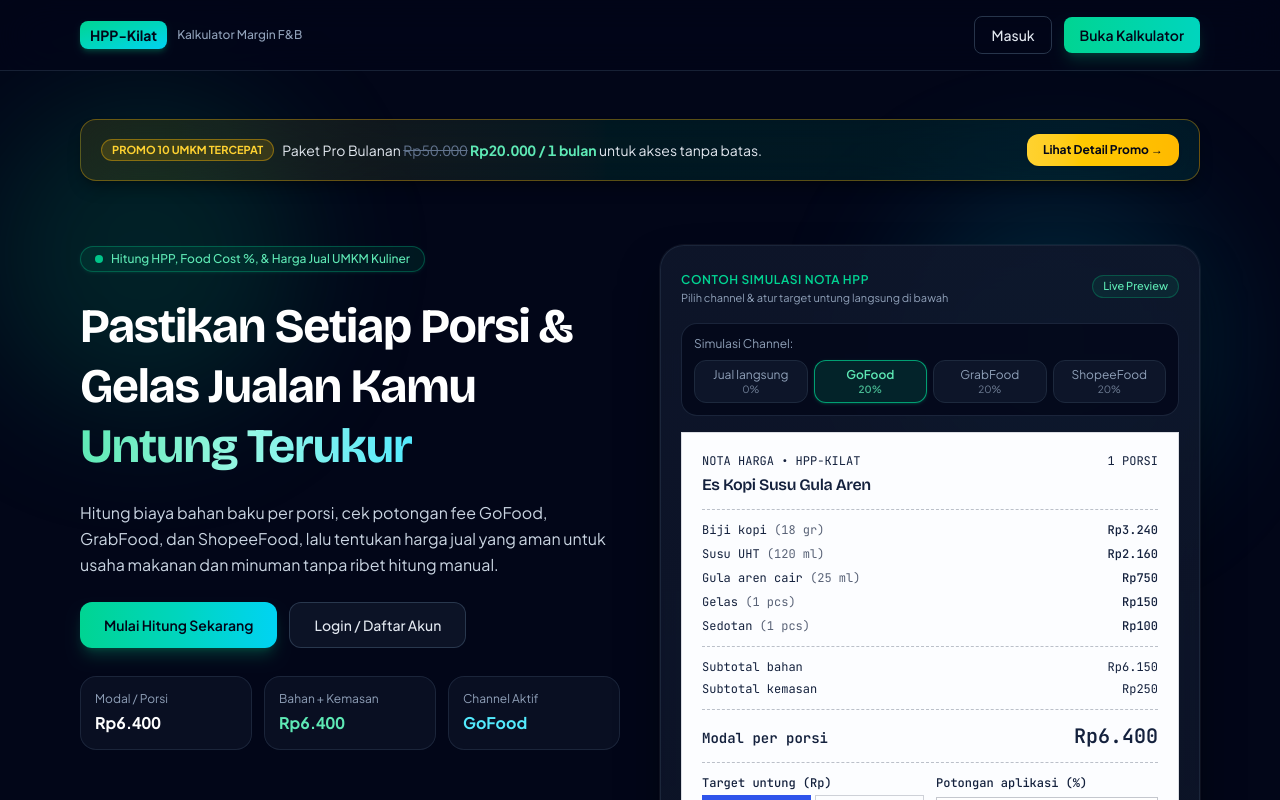
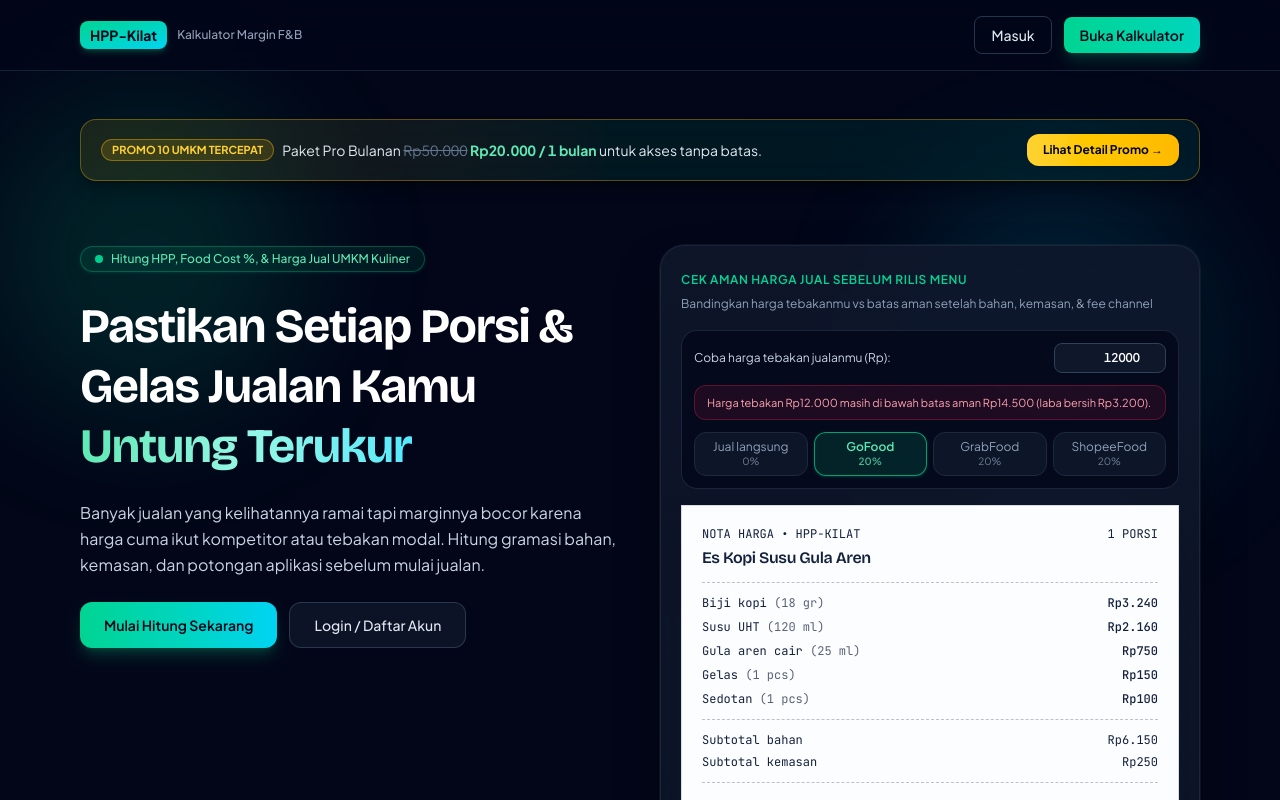
Before and after one commit to fokusindiri/hpp-kilat, a React (Vite) app: page / in a window 1280 px wide. Shown: the top 800 px of the page. Built offline with nearby package versions, Linux system fonts and the light colour scheme; no server answers.

Commit message:
feat: fokus cek kebocoran harga jual sebelum rilis menu & hapus kotak metrik

```diff
--- a/src/pages/LandingPage.tsx
+++ b/src/pages/LandingPage.tsx
@@ -66,6 +66,7 @@ export function LandingPage({ onNavigate }: LandingPageProps) {
   );
   const [profitMode, setProfitMode] = useState<ProfitMode>(sampleRecipe.profit_mode);
   const [profitValue, setProfitValue] = useState<number>(sampleRecipe.profit_value);
+  const [guessedPrice, setGuessedPrice] = useState<number>(12000);
   const [copiedSummary, setCopiedSummary] = useState(false);
   const [showUpgradeModal, setShowUpgradeModal] = useState(false);
 
@@ -124,6 +125,30 @@ export function LandingPage({ onNavigate }: LandingPageProps) {
     );
   };
 
+  const guessedLeakStatus = useMemo(() => {
+    if (!activeChannelCalc) return null;
+    const feeRate = (activeChannelCalc.channel.fee_percent || 0) / 100;
+    const netReceived = guessedPrice * (1 - feeRate);
+    const netProfit = netReceived - sampleCalc.hpp;
+    const minPrice = activeChannelCalc.minPrice;
+
+    if (minPrice !== null && guessedPrice < minPrice) {
+      return {
+        isLeaky: true,
+        text: `Harga tebakan ${formatRupiah(guessedPrice)} masih di bawah batas aman ${formatRupiah(
+          minPrice
+        )} (laba bersih ${formatRupiah(netProfit)}).`,
+      };
+    }
+
+    return {
+      isLeaky: false,
+      text: `Harga tebakan ${formatRupiah(
+        guessedPrice
+      )} sudah melewati batas aman channel ini (estimasi laba bersih ${formatRupiah(netProfit)}).`,
+    };
+  }, [activeChannelCalc, guessedPrice, sampleCalc.hpp]);
+
   const handleCopySummary = async () => {
     const minPriceText =
       activeChannelCalc && !activeChannelCalc.impossibleMargin && activeChannelCalc.minPrice !== null
@@ -135,7 +160,7 @@ export function LandingPage({ onNavigate }: LandingPageProps) {
       `Modal per porsi: ${formatRupiah(sampleCalc.hpp)}`,
       `Channel ${activeChannelCalc?.channel.name ?? 'Utama'} (Fee ${
         activeChannelCalc?.channel.fee_percent ?? 0
-      }%): Harga jual min ${minPriceText}`,
+      }%): Batas aman ${minPriceText}`,
     ].join('\n');
 
     try {
@@ -213,7 +238,7 @@ export function LandingPage({ onNavigate }: LandingPageProps) {
           className="pointer-events-none absolute right-0 top-28 h-80 w-80 rounded-full bg-cyan-500/15 blur-3xl"
         />
 
-        {/* Hero & Simulasi Nota */}
+        {/* Hero & Cek Aman Harga Jual Sebelum Rilis Menu */}
         <section className="relative z-10 grid gap-10 lg:grid-cols-2 lg:items-start">
           <div className="space-y-6">
             <div className="inline-flex items-center gap-2 rounded-full border border-emerald-400/30 bg-emerald-500/10 px-3.5 py-1 text-xs font-medium text-emerald-300 shadow-sm shadow-emerald-500/10">
@@ -229,9 +254,9 @@ export function LandingPage({ onNavigate }: LandingPageProps) {
             </h1>
 
             <p className="text-base leading-relaxed text-slate-300">
-              Hitung biaya bahan baku per porsi, cek potongan fee GoFood, GrabFood, dan
-              ShopeeFood, lalu tentukan harga jual yang aman untuk usaha makanan dan minuman tanpa
-              ribet hitung manual.
+              Banyak jualan yang kelihatannya ramai tapi marginnya bocor karena harga cuma ikut
+              kompetitor atau tebakan modal. Hitung gramasi bahan, kemasan, dan potongan aplikasi
+              sebelum mulai jualan.
             </p>
 
             <div className="flex flex-wrap gap-3">
@@ -250,56 +275,54 @@ export function LandingPage({ onNavigate }: LandingPageProps) {
                 Login / Daftar Akun
               </button>
             </div>
-
-            <div className="grid grid-cols-3 gap-3 pt-1 text-xs">
-              <div className="rounded-2xl border border-slate-800/90 bg-slate-900/60 p-3.5 backdrop-blur">
-                <p className="text-slate-400">Modal / Porsi</p>
-                <p className="mt-1 text-base font-bold text-white tabular-nums">
-                  {formatRupiah(sampleCalc.hpp)}
-                </p>
-              </div>
-              <div className="rounded-2xl border border-slate-800/90 bg-slate-900/60 p-3.5 backdrop-blur">
-                <p className="text-slate-400">Bahan + Kemasan</p>
-                <p className="mt-1 text-base font-bold text-emerald-300 tabular-nums">
-                  {formatRupiah(
-                    sampleCalc.ingredientSubtotalPerPortion + sampleCalc.packagingSubtotalPerPortion
-                  )}
-                </p>
-              </div>
-              <div className="rounded-2xl border border-slate-800/90 bg-slate-900/60 p-3.5 backdrop-blur">
-                <p className="text-slate-400">Channel Aktif</p>
-                <p className="mt-1 truncate text-base font-bold text-cyan-300">
-                  {selectedChannel?.name ?? '-'}
-                </p>
-              </div>
-            </div>
           </div>
 
-          {/* Kartu Simulasi Interaktif + Nota */}
+          {/* Kartu Cek Kebocoran Harga Jual Sebelum Buka Lapak */}
           <div className="rounded-3xl border border-slate-800/90 bg-gradient-to-b from-slate-900/90 via-slate-900/80 to-slate-950/90 p-5 shadow-2xl shadow-black/60 backdrop-blur-xl ring-1 ring-white/5 transition duration-300 hover:border-emerald-400/35">
-            <div className="mb-4 flex flex-wrap items-center justify-between gap-2">
-              <div>
-                <span className="text-xs font-semibold uppercase tracking-wider text-emerald-400">
-                  Contoh Simulasi Nota HPP
-                </span>
-                <p className="text-[11px] text-slate-400">
-                  Pilih channel &amp; atur target untung langsung di bawah
-                </p>
-              </div>
-              <span className="rounded-full border border-emerald-500/30 bg-emerald-500/10 px-2.5 py-0.5 text-[11px] font-medium text-emerald-300">
-                Live Preview
+            <div className="mb-4">
+              <span className="text-xs font-semibold uppercase tracking-wider text-emerald-400">
+                Cek Aman Harga Jual Sebelum Rilis Menu
               </span>
+              <p className="mt-1 text-xs leading-relaxed text-slate-400">
+                Bandingkan harga tebakanmu vs batas aman setelah bahan, kemasan, &amp; fee channel
+              </p>
             </div>
 
-            <div className="mb-4 rounded-2xl border border-slate-800/90 bg-slate-950/75 p-3 text-xs">
-              <div className="mb-2 flex items-center justify-between">
-                <span className="text-slate-400">Simulasi Channel:</span>
-                {copiedSummary && (
-                  <span className="rounded bg-emerald-500/20 px-2 py-0.5 text-[11px] font-medium text-emerald-300">
-                    Ringkasan tersalin!
-                  </span>
-                )}
+            <div className="mb-4 space-y-3 rounded-2xl border border-slate-800/90 bg-slate-950/75 p-3 text-xs">
+              <div className="flex items-center justify-between gap-2">
+                <label htmlFor="tebakan-harga" className="text-slate-300">
+                  Coba harga tebakan jualanmu (Rp):
+                </label>
+                <div className="flex items-center gap-2">
+                  <input
+                    id="tebakan-harga"
+                    type="number"
+                    min={0}
+                    step={500}
+                    value={guessedPrice}
+                    onChange={(e) => setGuessedPrice(Math.max(0, Number(e.target.value) || 0))}
+                    className="w-28 rounded-lg border border-slate-700 bg-slate-900 px-2.5 py-1.5 text-right font-semibold text-white tabular-nums"
+                  />
+                  {copiedSummary && (
+                    <span className="rounded bg-emerald-500/20 px-2 py-0.5 text-[11px] font-medium text-emerald-300">
+                      Tersalin!
+                    </span>
+                  )}
+                </div>
               </div>
+
+              {guessedLeakStatus && (
+                <p
+                  className={`rounded-xl border px-3 py-2 text-[11px] leading-relaxed ${
+                    guessedLeakStatus.isLeaky
+                      ? 'border-rose-500/30 bg-rose-500/10 text-rose-300'
+                      : 'border-emerald-500/30 bg-emerald-500/10 text-emerald-300'
+                  }`}
+                >
+                  {guessedLeakStatus.text}
+                </p>
+              )}
+
               <div className="grid grid-cols-2 gap-1.5 sm:grid-cols-4">
                 {channels.map((ch) => {
                   const active = ch.id === selectedChannel?.id;
```
